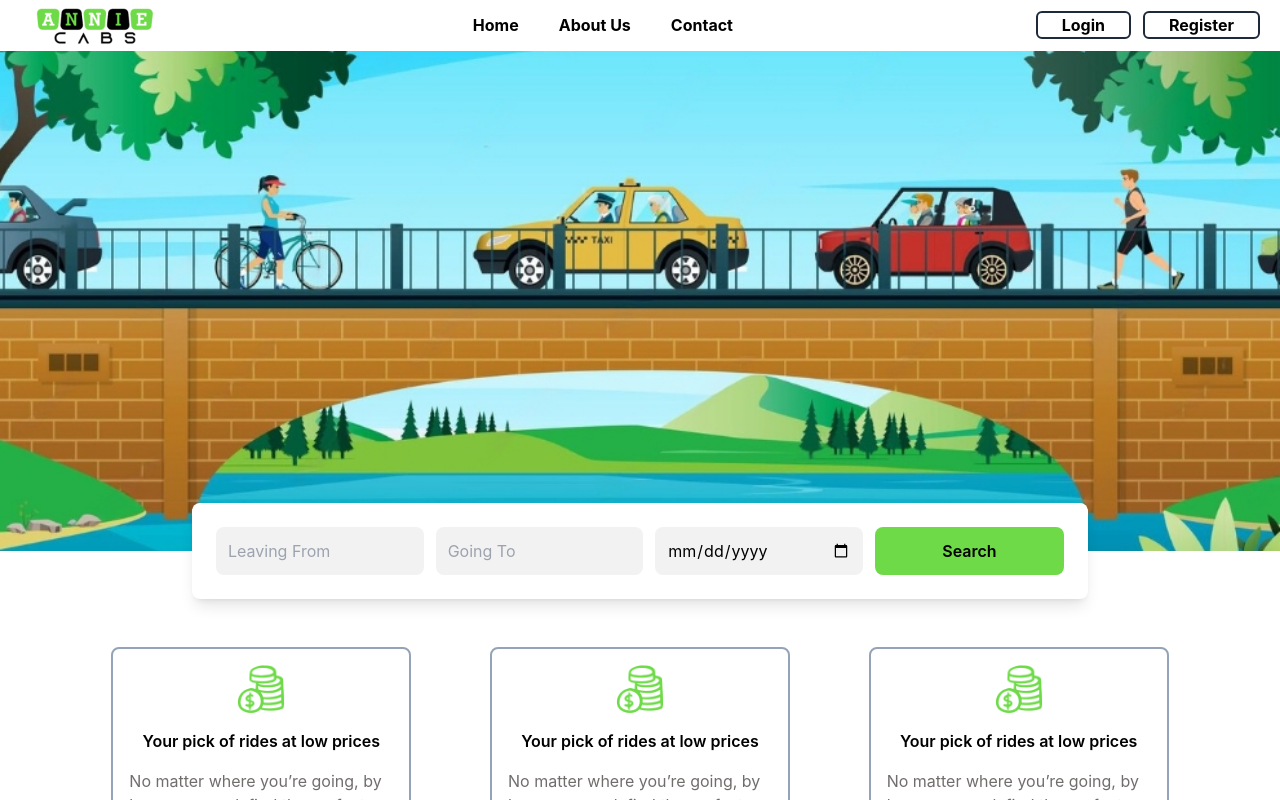
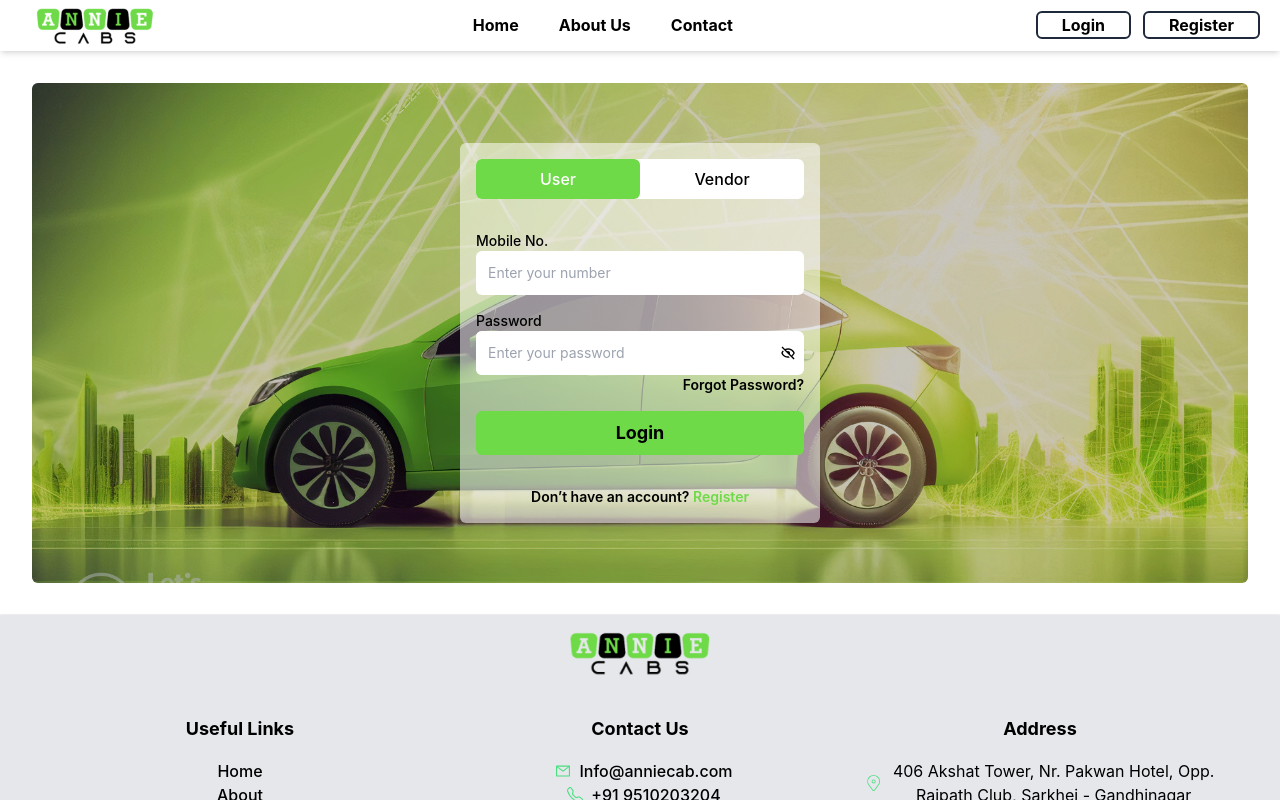
Before and after one commit to Jimi-Chhatrala/react-app-annie-cabs, a React (Create React App) app: page / in a window 1280 px wide. Shown: the top 800 px of the page. Built offline with nearby package versions, Linux system fonts and the light colour scheme.

Commit message:
Login Completed

```diff
--- a/src/App.js
+++ b/src/App.js
@@ -7,16 +7,18 @@ import AboutUs from "./Components/AboutUs";
 import HelpUs from "./Components/HelpUs";
 import ContactUs from "./Components/ContactUs";
 import Footer from "./Components/Footer";
+import Login from "./Components/Login";
 
 function App() {
   return (
     <>
       <NavBar />
-      <Search />
-      <Price />
-      <AboutUs />
-      <HelpUs />
-      <ContactUs />
+      {/* <Search /> */}
+      {/* <Price /> */}
+      {/* <AboutUs /> */}
+      {/* <HelpUs /> */}
+      {/* <ContactUs /> */}
+      <Login />
       <Footer />
     </>
   );
--- /dev/null
+++ b/src/Components/Login/index.jsx
@@ -0,0 +1,79 @@
+import React from "react";
+import bgImage from "../../images/Screenshot_2023-10-25_163132-transformed_auto_x2.jpg";
+
+function Login() {
+  return (
+    <div className="sm:p-8 w-full">
+      <div
+        className="bg-cover rounded-md bg-center w-full"
+        style={{ backgroundImage: `url(${bgImage})` }}
+      >
+        <div className="w-full rounded-md bg-[#00000036] grid place-items-center h-[500px]">
+          <div className="w-full max-w-sm px-3">
+            <div className="p-4 w-full rounded-md bg-[#ffffff8c] space-y-8">
+              <div className="flex rounded-md w-full bg-white hover:cursor-pointer">
+                <div className="w-full bg-[#6EDA48] text-center text-white font-medium p-2 rounded-md">
+                  User
+                </div>
+                <div class="w-full text-center font-medium p-2 rounded-md">
+                  Vendor
+                </div>
+              </div>
+              <form autocomplete="off" class="space-y-4">
+                <div className="grid">
+                  <label className="font-medium text-sm">Mobile No.</label>
+                  <input
+                    className="p-3 text-sm rounded-md border-none focus:border-white"
+                    placeholder="Enter your number"
+                    name="phone"
+                    autocomplete="off"
+                  />
+                </div>
+                <div className="grid">
+                  <label className="font-medium text-sm">Password</label>
+                  <div className="flex w-full bg-white items-center rounded-md">
+                    <input
+                      className="p-3 w-full border-none text-sm rounded-md"
+                      placeholder="Enter your password"
+                      name="password"
+                      autocomplete="off"
+                      type="password"
+                    />
+                    <svg
+                      stroke="currentColor"
+                      fill="currentColor"
+                      stroke-width="0"
+                      viewBox="0 0 24 24"
+                      className="text-lg mx-2 cursor-pointer"
+                      height="1em"
+                      width="1em"
+                      xmlns="http://www.w3.org/2000/svg"
+                    >
+                      <path d="M12 19c.946 0 1.81-.103 2.598-.281l-1.757-1.757c-.273.021-.55.038-.841.038-5.351 0-7.424-3.846-7.926-5a8.642 8.642 0 0 1 1.508-2.297L4.184 8.305c-1.538 1.667-2.121 3.346-2.132 3.379a.994.994 0 0 0 0 .633C2.073 12.383 4.367 19 12 19zm0-14c-1.837 0-3.346.396-4.604.981L3.707 2.293 2.293 3.707l18 18 1.414-1.414-3.319-3.319c2.614-1.951 3.547-4.615 3.561-4.657a.994.994 0 0 0 0-.633C21.927 11.617 19.633 5 12 5zm4.972 10.558-2.28-2.28c.19-.39.308-.819.308-1.278 0-1.641-1.359-3-3-3-.459 0-.888.118-1.277.309L8.915 7.501A9.26 9.26 0 0 1 12 7c5.351 0 7.424 3.846 7.926 5-.302.692-1.166 2.342-2.954 3.558z"></path>
+                    </svg>
+                  </div>
+                  <span className="ml-auto text-sm cursor-pointer font-semibold">
+                    Forgot Password?
+                  </span>
+                </div>
+                <input
+                  type="submit"
+                  className="w-full p-2 text-lg rounded-md font-bold bg-[#6EDA48]"
+                  value="Login"
+                />
+              </form>
+              <div className="text-sm font-semibold text-center">
+                Don’t have an account?
+                <span className="text-[#6EDA48] hover:cursor-pointer">
+                  &nbsp;Register
+                </span>
+              </div>
+            </div>
+          </div>
+        </div>
+      </div>
+    </div>
+  );
+}
+
+export default Login;
```
